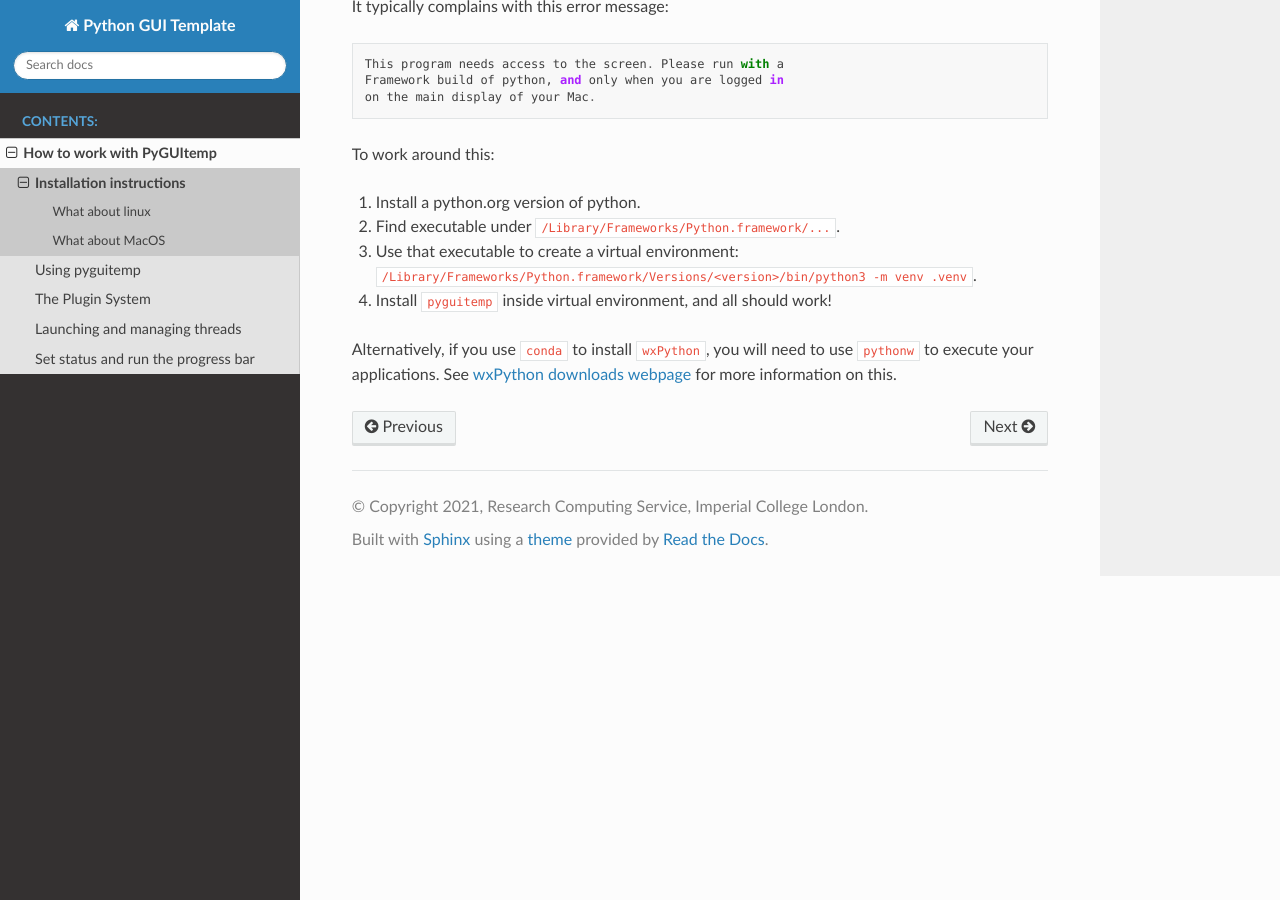
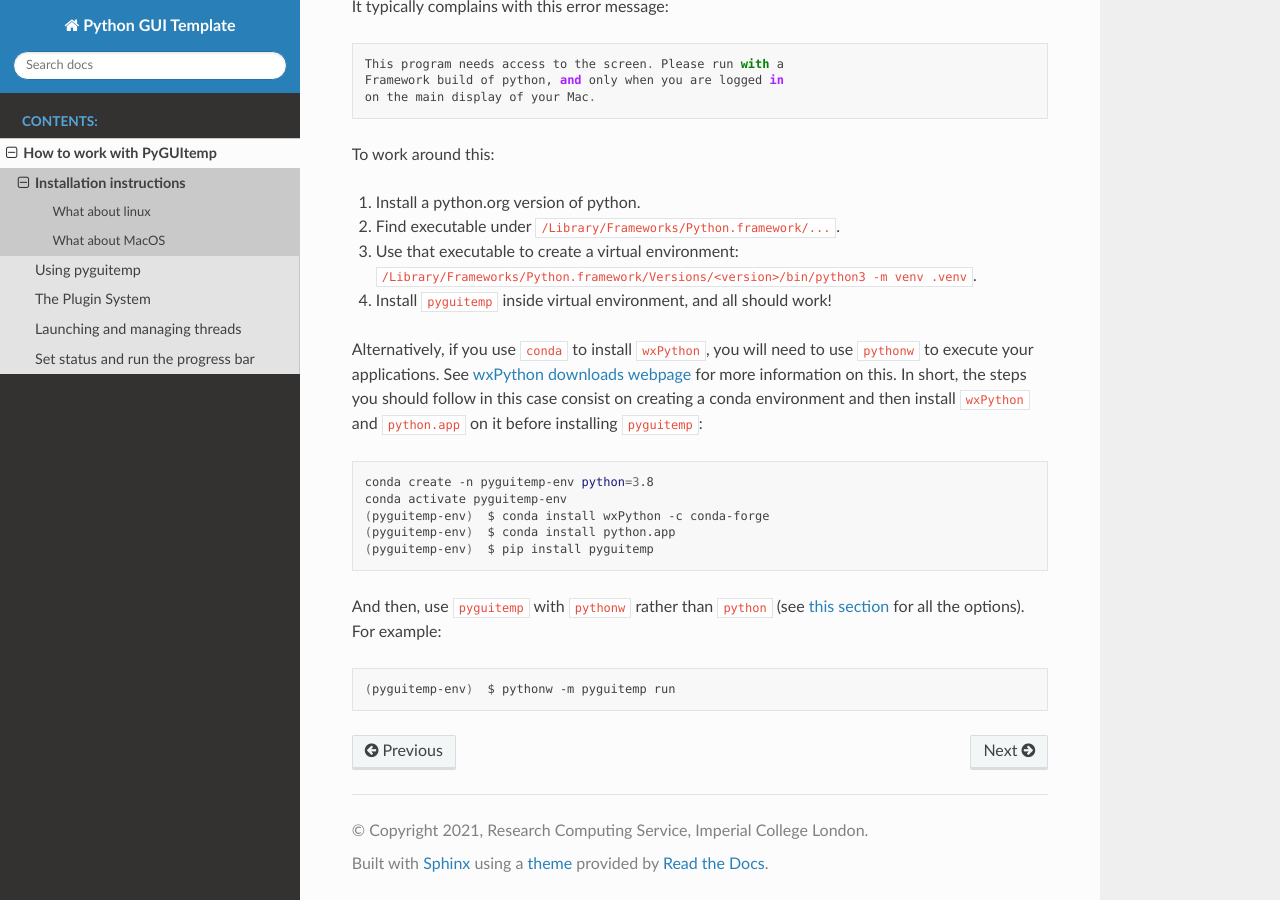
Before and after one commit to ImperialCollegeLondon/guikit, a Sphinx documentation site: the page built from docs/howtos/installation.md, in a window 1280 px wide and 900 px high, scrolled down 807 px. Built offline with Sphinx 7.4.7 and the Read the Docs theme 2.0.0, drawn with Linux system fonts in a browser that asks for light colours; pages that are not in the unit, such as notebooks, are missing from menus.

Commit message:
:memo: Add how to innstall wxPython and pythonn.app with conda

````diff
--- a/docs/howtos/installation.md
+++ b/docs/howtos/installation.md
@@ -46,3 +46,21 @@ To work around this:
 Alternatively, if you use `conda` to install `wxPython`, you will need to use `pythonw`
 to execute your applications. See [wxPython downloads
 webpage](https://wxpython.org/pages/downloads/index.html) for more information on this.
+In short, the steps you should follow in this case consist on creating a conda
+environment and then install `wxPython` and `python.app` on it before installing
+`pyguitemp`:
+
+```bash
+conda create -n pyguitemp-env python=3.8
+conda activate pyguitemp-env
+(pyguitemp-env)  $ conda install wxPython -c conda-forge
+(pyguitemp-env)  $ conda install python.app
+(pyguitemp-env)  $ pip install pyguitemp
+```
+
+And then, use `pyguitemp` with `pythonw` rather than `python` (see [this
+section](using_pyguitemp) for all the options). For example:
+
+```bash
+(pyguitemp-env)  $ pythonw -m pyguitemp run
+```
````
